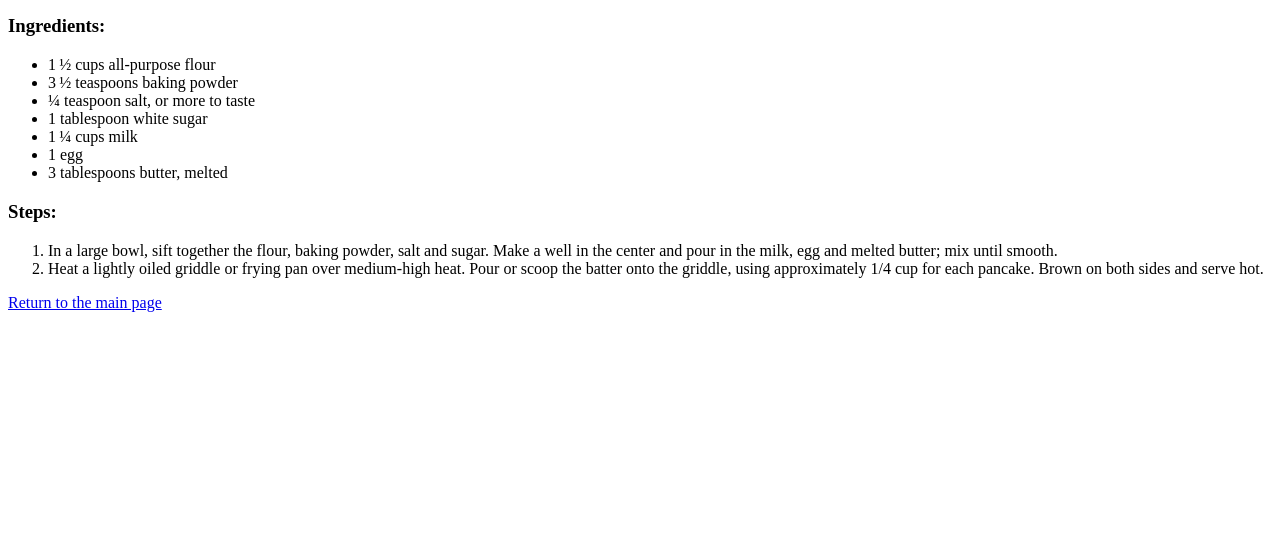
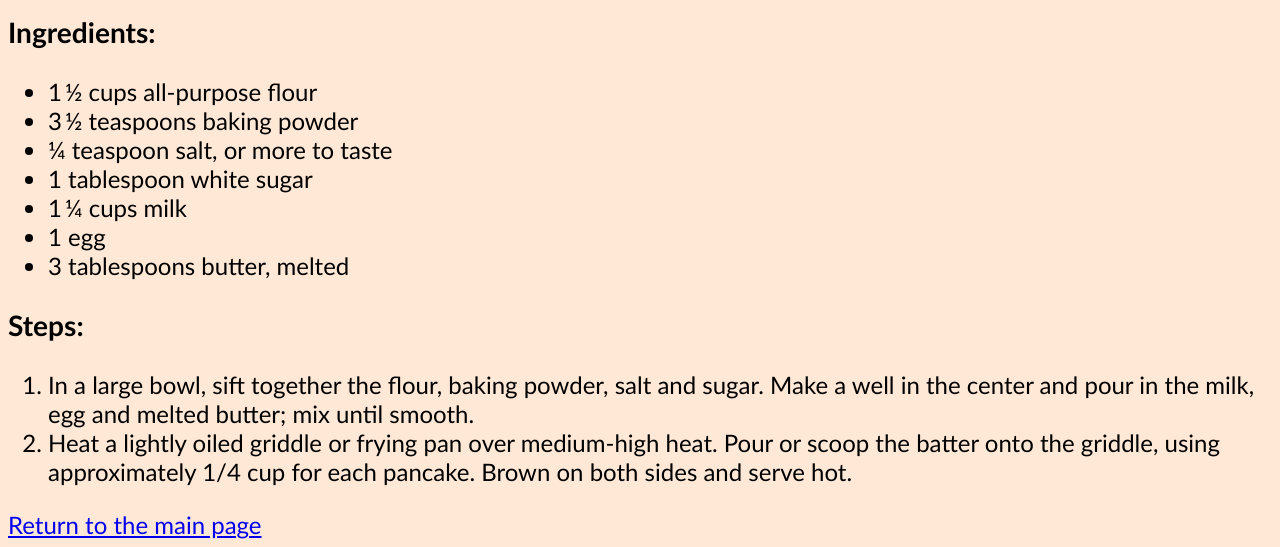
Before and after one commit to henriquecavalcantii/recipes-page, a plain HTML site: page recipes/pancakes.html in a window 1280 px wide. Shown: the part 472-1019 px from the top of the page. Before the commit the page ends 800 px from the top, so only its background shows below. Drawn offline with Linux system fonts and the light colour scheme.

Commit message:
Fixed stylesheet filename

```diff
--- a/recipes/pancakes.html
+++ b/recipes/pancakes.html
@@ -6,7 +6,7 @@
     <meta http-equiv="X-UA-Compatible" content="IE=edge">
     <meta name="viewport" content="width=device-width, initial-scale=1.0">
     <title>Pancakes</title>
-    <link rel="stylesheet" href="../stylesheet.css">
+    <link rel="stylesheet" href="../main.css">
 </head>
 
 <body>
```
Also changed, not shown: index.html (+1 -1 lines), recipes/beer_bread.html (+1 -1 lines), recipes/pesto_pizza.html (+1 -1 lines).
